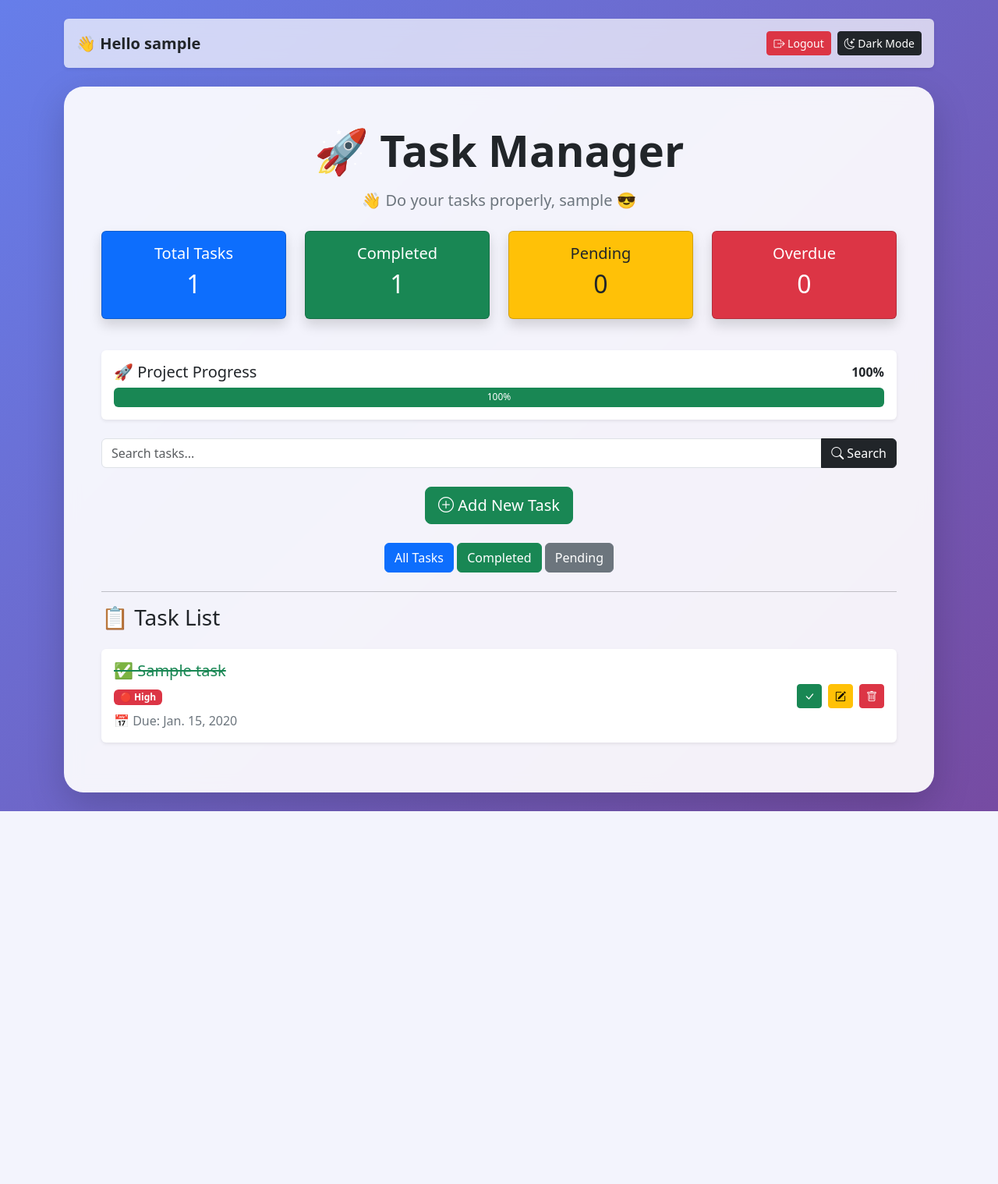
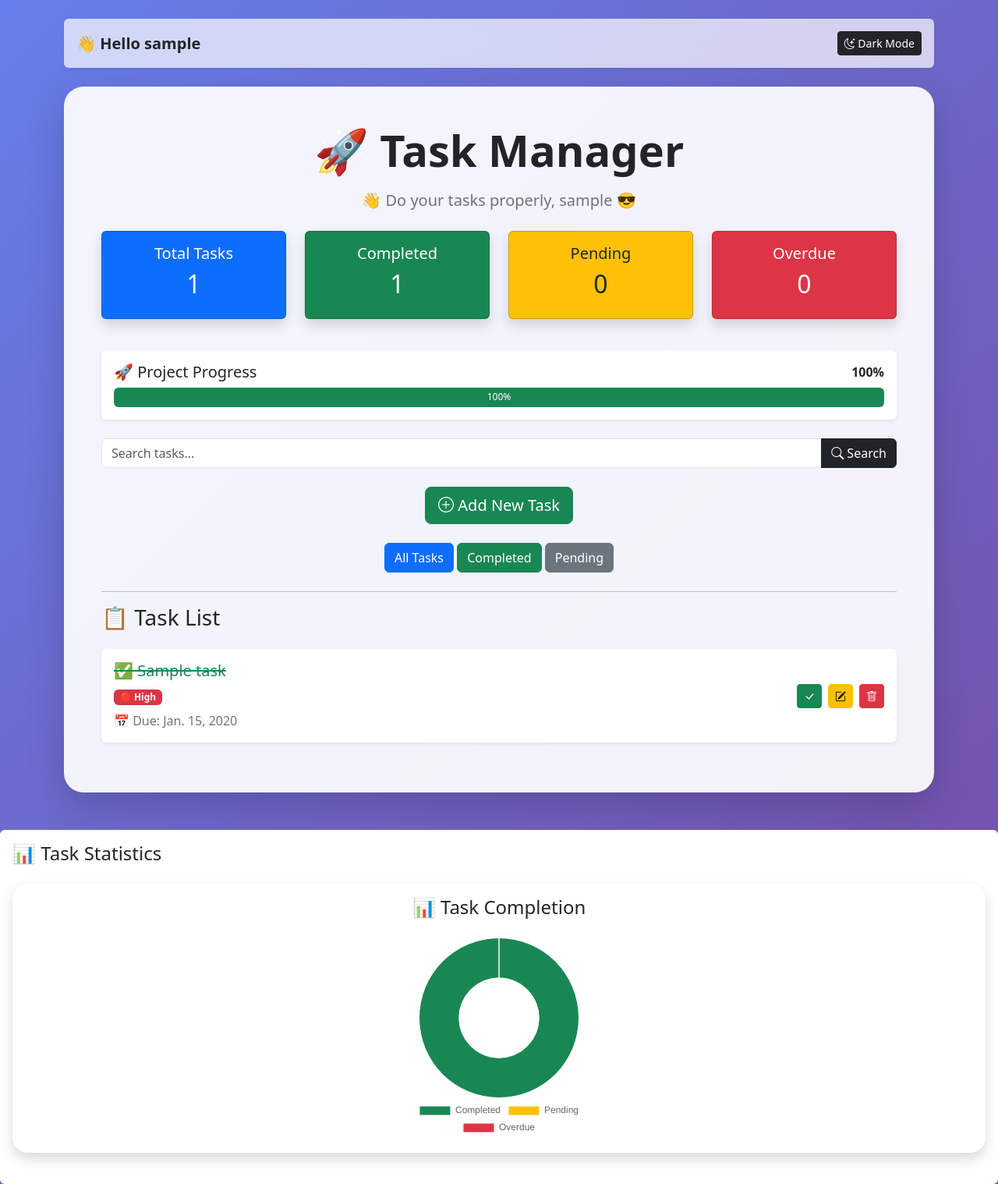
Before and after one commit to pouria-a2006/pouriagheitouri, a Django app: page / in a window 1280 px wide. Shown: the whole page at 78% size. Before the commit the page ends 1040 px from the top, so only its background shows below. Run offline with Django 5.2, Linux system fonts and the light colour scheme; a user stored in the database is signed in; tables that the repository leaves empty hold one stand-in row (values such as "Sample post").

Commit message:
Add delete confirmation and improve chart UI

```diff
--- a/tasks/templates/tasks/home.html
+++ b/tasks/templates/tasks/home.html
@@ -25,9 +25,7 @@ href="https://cdn.jsdelivr.net/npm/bootstrap-icons@1.11.3/font/bootstrap-icons.m
 
         <div class="d-flex gap-2">
 
-            <a href="{% url 'logout' %}" class="btn btn-danger btn-sm">
-                <i class="bi bi-box-arrow-right"></i> Logout
-            </a>
+
 
             <button onclick="toggleDark()" class="btn btn-dark btn-sm">
                 <i class="bi bi-moon-stars"></i> Dark Mode
@@ -234,8 +232,12 @@ href="https://cdn.jsdelivr.net/npm/bootstrap-icons@1.11.3/font/bootstrap-icons.m
                            <i class="bi bi-pencil-square"></i>
                         </a>
 
-                        <a href="{% url 'delete_task' task.id %}" class="btn btn-danger btn-sm">
+                        <a href="{% url 'delete_task' task.id %}"
+                           class="btn btn-danger btn-sm"
+                           onclick="return confirm('Are you sure you want to delete this task?');">
+
                             <i class="bi bi-trash"></i>
+
                         </a>
 
                     </div>
@@ -257,22 +259,113 @@ href="https://cdn.jsdelivr.net/npm/bootstrap-icons@1.11.3/font/bootstrap-icons.m
     </div>
 
 </div>
+<div class="card shadow-sm border-0 mt-4">
+
+    <div class="card-body">
+
+        <h4 class="mb-4">
+            📊 Task Statistics
+        </h4>
+
+         <div class="card shadow border-0 mb-4"
+     id="chartCard"
+     style="background: rgba(255,255,255,0.92);
+            backdrop-filter: blur(10px);
+            border-radius:20px;">
+
+    <div class="card-body">
+
+        <h4 class="text-center mb-4">
+            📊 Task Completion
+        </h4>
+
+        <div style="max-width:260px; margin:auto;">
+            <canvas id="taskChart"></canvas>
+        </div>
+
+    </div>
+
+</div>
+
+    </div>
+
+</div>
+
+<script src="https://cdn.jsdelivr.net/npm/chart.js"></script>
 
 <script>
 function toggleDark() {
     let body = document.getElementById("pageBody");
+    let chartCard = document.getElementById("chartCard");
 
     if (body.classList.contains("dark")) {
         body.classList.remove("dark");
         body.style.background = "linear-gradient(135deg, #667eea, #764ba2)";
         body.style.color = "black";
+        chartCard.style.background = "rgba(255,255,255,0.92)";
+        chartCard.style.color = "black";
         localStorage.setItem("darkMode", "off");
     } else {
         body.classList.add("dark");
         body.style.background = "#121212";
         body.style.color = "white";
+        chartCard.style.background = "#1f1f1f";
+        chartCard.style.color = "white";
         localStorage.setItem("darkMode", "on");
     }
+}
+const ctx = document.getElementById('taskChart');
+
+if (ctx) {
+
+    new Chart(ctx, {
+        type: 'doughnut',
+
+        data: {
+
+            labels: [
+                'Completed',
+                'Pending',
+                'Overdue'
+            ],
+
+            datasets: [{
+
+                data: [
+                    {{ completed_tasks }},
+                    {{ pending_tasks }},
+                    {{ overdue_tasks }}
+                ],
+
+                backgroundColor: [
+                    '#198754',
+                    '#ffc107',
+                    '#dc3545'
+                ],
+
+                borderWidth: 1
+
+            }]
+        },
+
+        options: {
+
+            responsive: true,
+
+            plugins: {
+
+                legend: {
+
+                    position: 'bottom'
+
+                }
+
+            }
+
+        }
+
+    });
+
 }
 </script>
 
```
